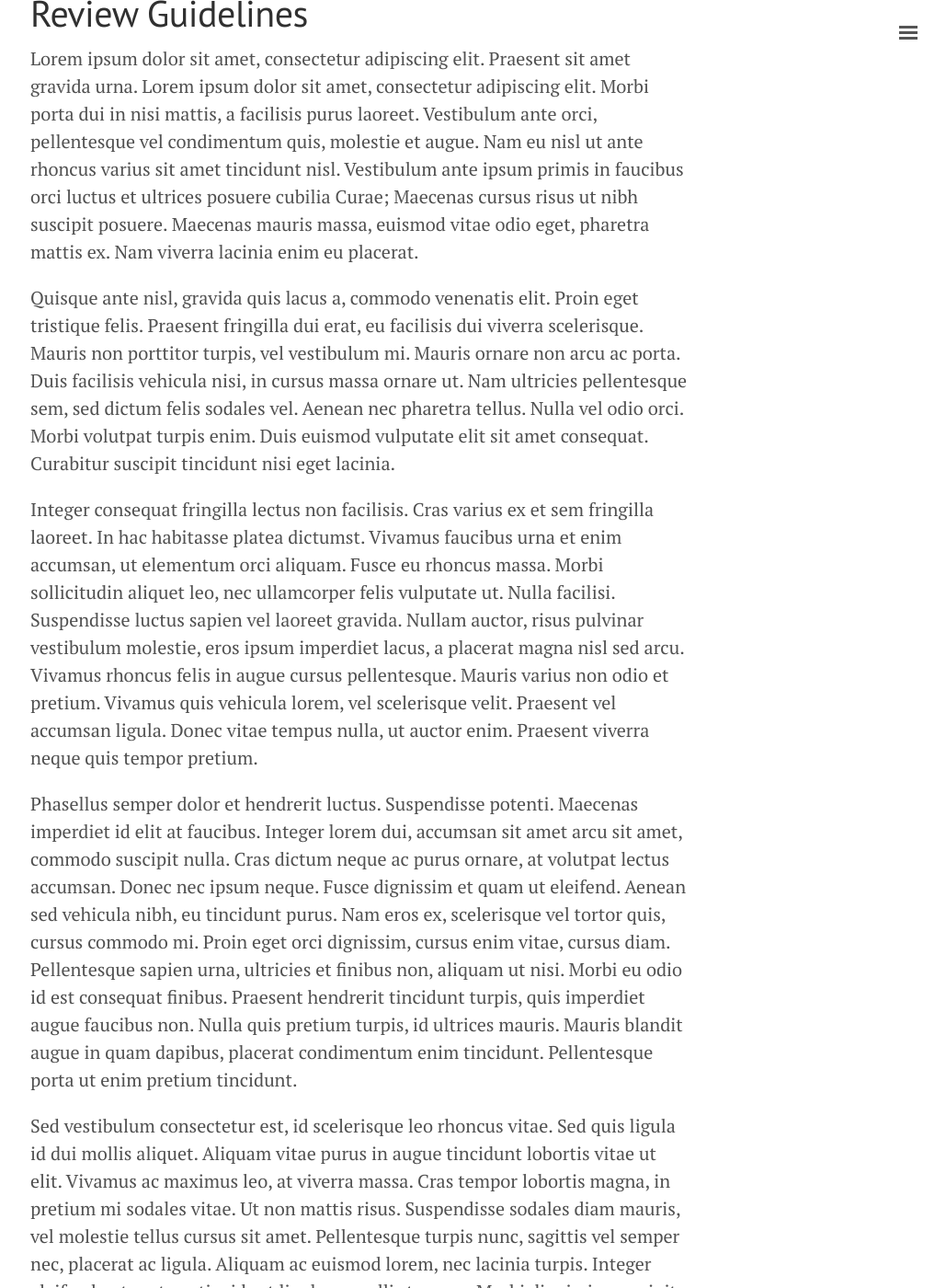
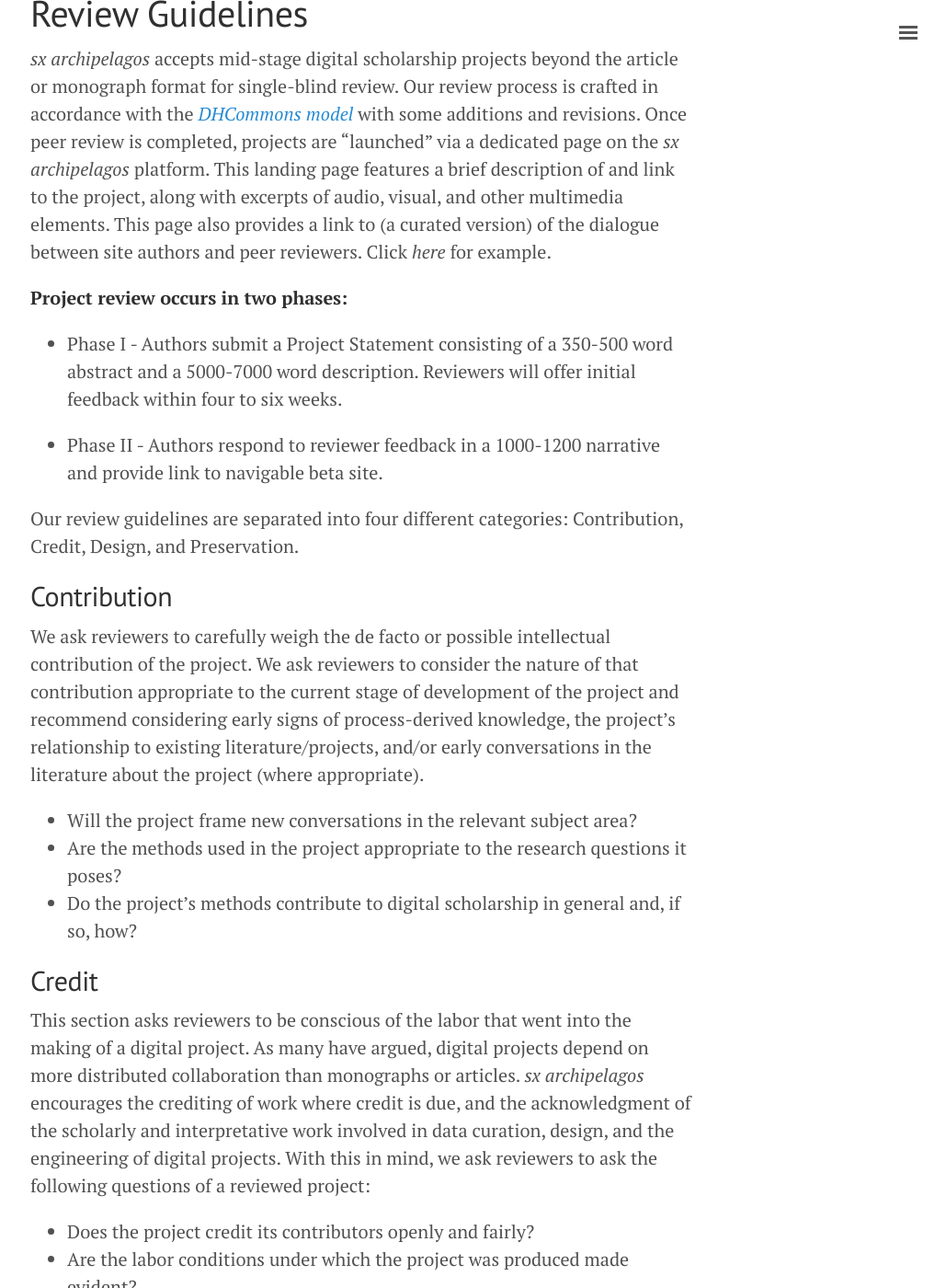
Before and after one commit to archipelagosjournal/archipelagos, a Jekyll site: the page built from review-guidelines.md, in a window 1280 px wide and 1400 px high, scrolled down 198 px. Shown: the whole window at 92% size, without its empty margins (247-1276 px from the left). Built offline with Jekyll 4.4.1, drawn with Linux system fonts in a browser that asks for light colours; some of the changed text lies outside the part shown.

Commit message:
added review guidelines

```diff
--- a/review-guidelines.md
+++ b/review-guidelines.md
@@ -3,12 +3,64 @@
 title: Review Guidelines
 ---
 
-Lorem ipsum dolor sit amet, consectetur adipiscing elit. Praesent sit amet gravida urna. Lorem ipsum dolor sit amet, consectetur adipiscing elit. Morbi porta dui in nisi mattis, a facilisis purus laoreet. Vestibulum ante orci, pellentesque vel condimentum quis, molestie et augue. Nam eu nisl ut ante rhoncus varius sit amet tincidunt nisl. Vestibulum ante ipsum primis in faucibus orci luctus et ultrices posuere cubilia Curae; Maecenas cursus risus ut nibh suscipit posuere. Maecenas mauris massa, euismod vitae odio eget, pharetra mattis ex. Nam viverra lacinia enim eu placerat.
 
-Quisque ante nisl, gravida quis lacus a, commodo venenatis elit. Proin eget tristique felis. Praesent fringilla dui erat, eu facilisis dui viverra scelerisque. Mauris non porttitor turpis, vel vestibulum mi. Mauris ornare non arcu ac porta. Duis facilisis vehicula nisi, in cursus massa ornare ut. Nam ultricies pellentesque sem, sed dictum felis sodales vel. Aenean nec pharetra tellus. Nulla vel odio orci. Morbi volutpat turpis enim. Duis euismod vulputate elit sit amet consequat. Curabitur suscipit tincidunt nisi eget lacinia.
+*sx archipelagos* accepts mid-stage digital scholarship projects beyond
+the article or monograph format for single-blind review. Our review
+process is crafted in accordance with the [*DHCommons
+model*](http://dhcommons.org/journal/submission-guidelines) with some
+additions and revisions. Once peer review is completed, projects are
+“launched” via a dedicated page on the *sx archipelagos* platform. This
+landing page features a brief description of and link to the project,
+along with excerpts of audio, visual, and other multimedia elements.
+This page also provides a link to (a curated version) of the dialogue
+between site authors and peer reviewers. Click *here* for example.
 
-Integer consequat fringilla lectus non facilisis. Cras varius ex et sem fringilla laoreet. In hac habitasse platea dictumst. Vivamus faucibus urna et enim accumsan, ut elementum orci aliquam. Fusce eu rhoncus massa. Morbi sollicitudin aliquet leo, nec ullamcorper felis vulputate ut. Nulla facilisi. Suspendisse luctus sapien vel laoreet gravida. Nullam auctor, risus pulvinar vestibulum molestie, eros ipsum imperdiet lacus, a placerat magna nisl sed arcu. Vivamus rhoncus felis in augue cursus pellentesque. Mauris varius non odio et pretium. Vivamus quis vehicula lorem, vel scelerisque velit. Praesent vel accumsan ligula. Donec vitae tempus nulla, ut auctor enim. Praesent viverra neque quis tempor pretium.
+**Project review occurs in two phases:**
 
-Phasellus semper dolor et hendrerit luctus. Suspendisse potenti. Maecenas imperdiet id elit at faucibus. Integer lorem dui, accumsan sit amet arcu sit amet, commodo suscipit nulla. Cras dictum neque ac purus ornare, at volutpat lectus accumsan. Donec nec ipsum neque. Fusce dignissim et quam ut eleifend. Aenean sed vehicula nibh, eu tincidunt purus. Nam eros ex, scelerisque vel tortor quis, cursus commodo mi. Proin eget orci dignissim, cursus enim vitae, cursus diam. Pellentesque sapien urna, ultricies et finibus non, aliquam ut nisi. Morbi eu odio id est consequat finibus. Praesent hendrerit tincidunt turpis, quis imperdiet augue faucibus non. Nulla quis pretium turpis, id ultrices mauris. Mauris blandit augue in quam dapibus, placerat condimentum enim tincidunt. Pellentesque porta ut enim pretium tincidunt.
+-   Phase I - Authors submit a Project Statement consisting of a 350-500 word abstract and a 5000-7000 word description. Reviewers will offer initial feedback within four to six weeks.
 
-Sed vestibulum consectetur est, id scelerisque leo rhoncus vitae. Sed quis ligula id dui mollis aliquet. Aliquam vitae purus in augue tincidunt lobortis vitae ut elit. Vivamus ac maximus leo, at viverra massa. Cras tempor lobortis magna, in pretium mi sodales vitae. Ut non mattis risus. Suspendisse sodales diam mauris, vel molestie tellus cursus sit amet. Pellentesque turpis nunc, sagittis vel semper nec, placerat ac ligula. Aliquam ac euismod lorem, nec lacinia turpis. Integer eleifend ante est, eu tincidunt ligula convallis tempus. Morbi dignissim suscipit orci, in aliquet felis euismod eu. Lorem ipsum dolor sit amet, consectetur adipiscing elit. Praesent egestas sapien at semper egestas.
+-   Phase II - Authors respond to reviewer feedback in a 1000-1200 narrative and provide link to navigable beta site.
+
+Our review guidelines are separated into four different categories: Contribution, Credit, Design, and Preservation.
+
+## Contribution
+
+We ask reviewers to carefully weigh the de facto or possible
+intellectual contribution of the project. We ask reviewers to consider the nature of that contribution appropriate to the current stage of development of the project and recommend considering early signs of process-derived knowledge, the project's relationship to existing literature/projects, and/or early conversations in the literature about the project (where appropriate).
+
+- Will the project frame new conversations in the relevant subject area?
+- Are the methods used in the project appropriate to the research questions it poses?
+- Do the project's methods contribute to digital scholarship in general and, if so, how?
+
+## Credit
+
+This section asks reviewers to be conscious of the labor that went into the making of a digital project. As many have argued, digital projects depend on more distributed collaboration than monographs or articles. *sx archipelagos* encourages the crediting of work where credit is due, and the acknowledgment of the scholarly and interpretative work involved in data curation, design, and the engineering of digital projects. With this in mind, we ask reviewers to ask the following questions of a reviewed project:
+
+- Does the project credit its contributors openly and fairly?
+- Are the labor conditions under which the project was produced made evident?
+- Does the work cite its (digital scholarship) precedents and data sources appropriately?
+
+**Design**
+
+Although design constitutes a separate category of review, we ask reviewers to understand design in terms of its relationship to the purported intellectual contribution of a given project. For *sx archipelagos*, design includes back-end architecture, workflow, and front-end interface design. We ask reviewers to consider the overall temporal and technical structure of a project, and how this structure relates to the goals of the project. A reviewer may ask questions like:
+
+-   How do effort and resources used in the project match its import?
+-   How does the graphic and UX design elements of the front-end contribute to the goals of the intellectual contribution? When considering the public-facing design, we ask reviewers not to place undue weight on 'ease of use,' or 'glossy design' but rather to consider whether the project's features fit the intellectual mission of the project and the resources the project's team had available to them.
+-   How does the backend architecture hinder or move forward the contribution of the project, and perhaps relate it to previous digital scholarship projects?
+
+**Preservation**
+
+When considering the life-cycle of a digital scholarship project we ask
+reviewers not to consider preservation in terms of indefinite periods of
+time. We encourage authors to be realistic about the plausible rate of
+decay of their projects, and to have plans in place to manage the
+obsolescence of the technologies it uses. We welcome projects with a
+minimum of two years post-beta support. We encourage our reviewers,
+therefore, to look for signs that the project team has considered the
+project’s future. Possible questions are:
+
+-   What standards have been used and why?
+-   How robust is the documentation on the project? Could the project be decomposed and recomposed based on this documentation?
+-   How is the project managing its rate of decay?
+-   Is the level of complexity of the project appropriate for its socio-technical or institutional context?
+-   How conscious is the project team regarding the life-cycle of the project?
```
Also changed, not shown: submission-guidelines.md (renamed from submissions.md, +12 -10 lines).
